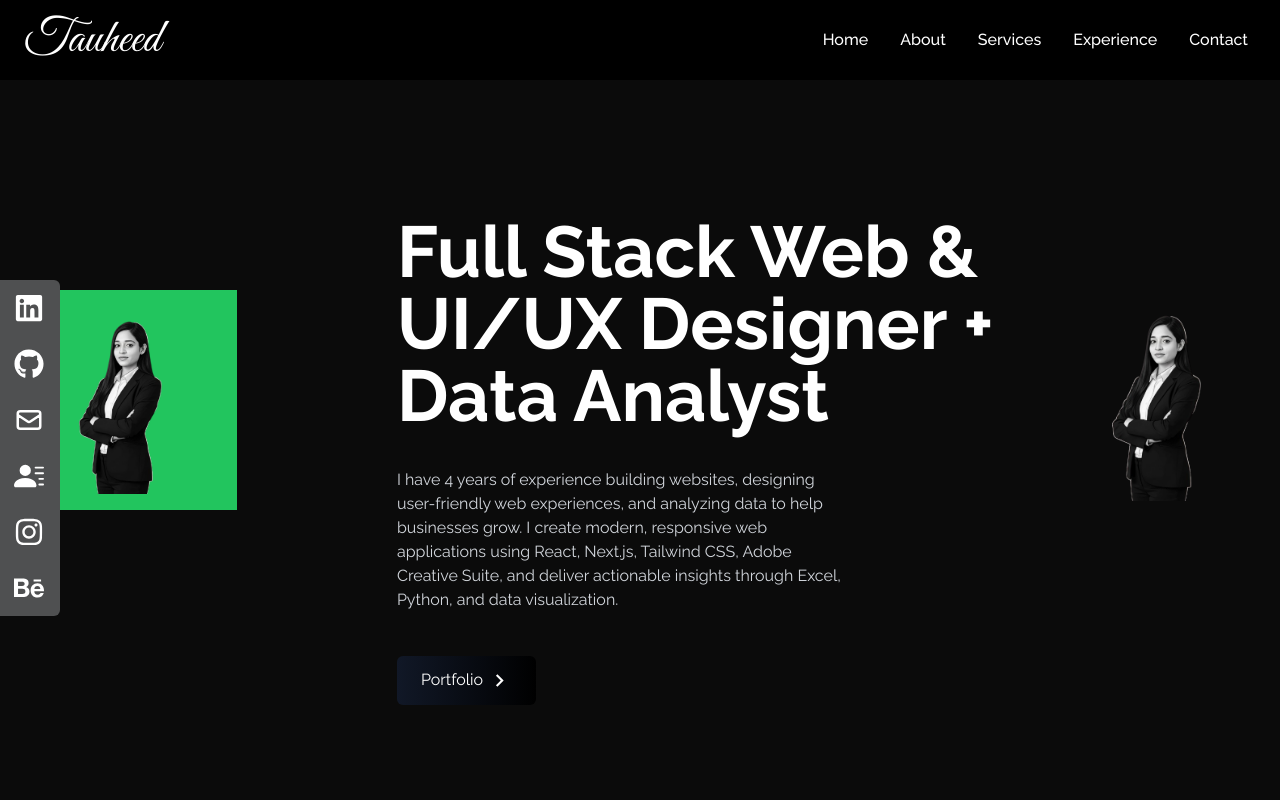
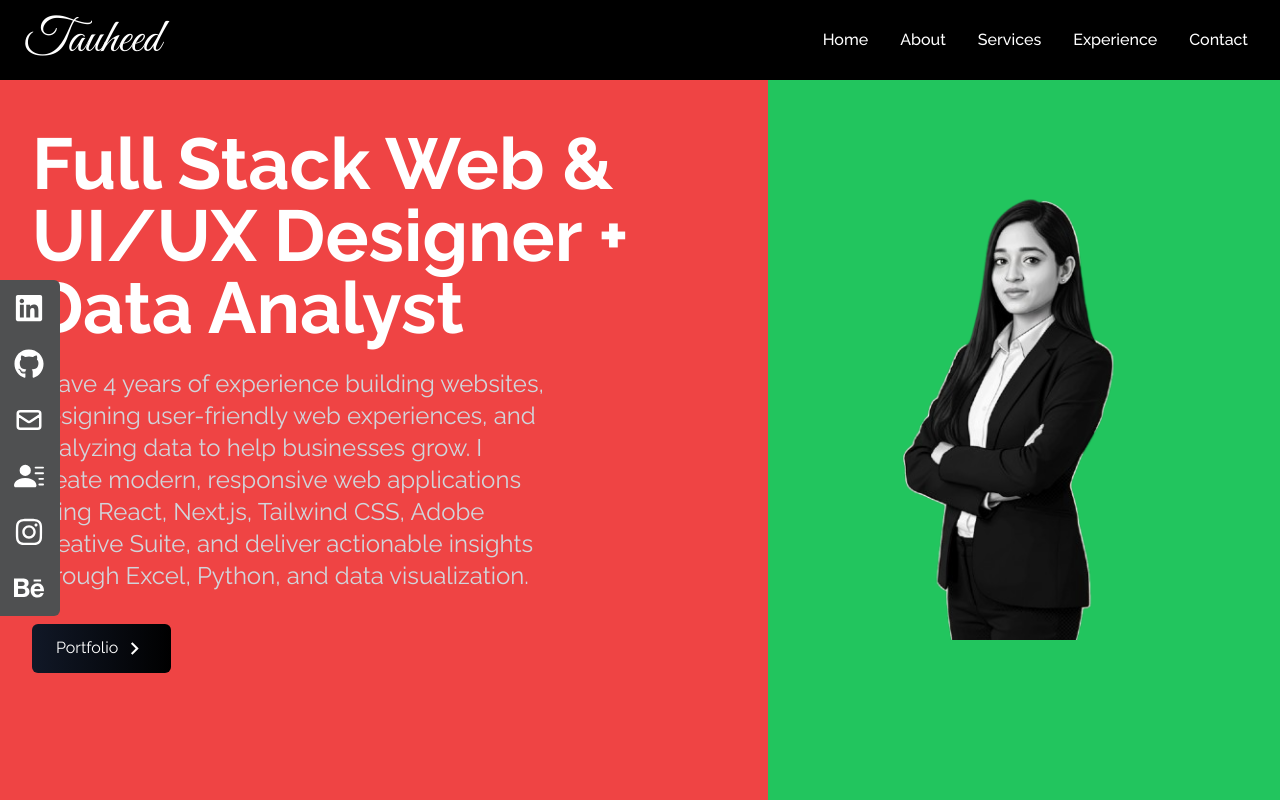
Before and after one commit to Tauheedjahan/Tj_Portfolio, a React (Create React App) app: page / in a window 1280 px wide. Shown: the top 800 px of the page. Built offline with nearby package versions, Linux system fonts and the light colour scheme.

Commit message:
Update Home.jsx

```diff
--- a/src/components/Home.jsx
+++ b/src/components/Home.jsx
@@ -1,44 +1,31 @@
 import React from "react";
-import HeroImage from "../assets/tj.png";   // sirf ye rakho
+import HeroImage from "../assets/tj.png"; // sirf ye rakho
 import { MdOutlineKeyboardArrowRight } from "react-icons/md";
 import { Link } from "react-scroll";
 
 const Home = () => {
   return (
-    <div id="home"
-      name="home"
-      className="h-screen w-full bg-[#0B0B0B] home"
+    <div id="home" name="home" className="h-screen w-full bg-[#0B0B0B]">
+      <div className="flex flex-col md:flex-row h-full w-full">
 
-    >
-      <div className="mx-auto flex flex-col items-center justify-center h-full px-4 md:flex-row">
-  {/* ab max-w-screen-lg hata diya */}
-
-       <div className="w-full md:w-2/5 flex items-center justify-center bg-green-500 p-4">
-          <img
-            src={HeroImage}
-            alt="profile"
-            className="rounded-2xl w-4/5 md:w-full"
-          />
-        </div>
-        <div className="flex flex-col justify-center h-full md:ml-40 mt-32">
-          <h2 className="text-4xl sm:text-7xl font-bold text-white">
+        {/* Left: Heading, Paragraph, Button */}
+        <div className="w-full md:w-3/5 flex flex-col justify-center bg-red-500 p-8">
+          <h2 className="text-5xl sm:text-7xl font-bold text-white">
             Full Stack Web & UI/UX Designer + Data Analyst
           </h2>
-          <p className="text-gray-300 py-9 max-w-md">
-            I have 4 years of experience building websites,
-          designing user-friendly web experiences, and analyzing
-            data to help businesses grow. I create modern,
-          responsive web applications using React, Next.js, Tailwind
-            CSS, Adobe Creative Suite, and deliver actionable
-          insights through Excel, Python, and data visualization.
+          <p className="text-xl sm:text-2xl text-gray-300 mt-6 max-w-lg">
+            I have 4 years of experience building websites, designing user-friendly web experiences,
+            and analyzing data to help businesses grow. I create modern, responsive web applications
+            using React, Next.js, Tailwind CSS, Adobe Creative Suite, and deliver actionable insights
+            through Excel, Python, and data visualization.
           </p>
 
-          <div className="portfolio-btn">
+          <div className="mt-8">
             <Link
               to="portfolio"
               smooth
               duration={500}
-              className="group text-white w-fit px-6 py-3 my-2 flex items-center rounded-md bg-gradient-to-r from-gray-900 to-black cursor-pointer"
+              className="group text-white w-fit px-6 py-3 flex items-center rounded-md bg-gradient-to-r from-gray-900 to-black cursor-pointer"
             >
               Portfolio
               <span className="group-hover:rotate-90 duration-300">
@@ -47,11 +34,13 @@ const Home = () => {
             </Link>
           </div>
         </div>
-        <div className="big-screen">
+
+        {/* Right: Image */}
+        <div className="w-full md:w-2/5 flex items-center justify-center bg-green-500 p-4">
           <img
             src={HeroImage}
             alt="profile"
-            className="rounded-2xl mx-auto w-2/3 md:w-full"
+            className="rounded-2xl w-4/5 md:w-full"
           />
         </div>
 
```
